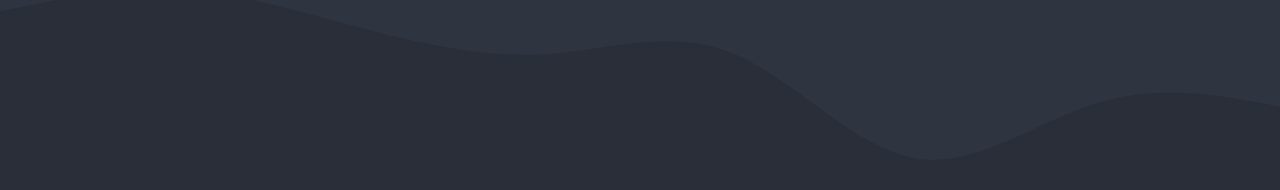
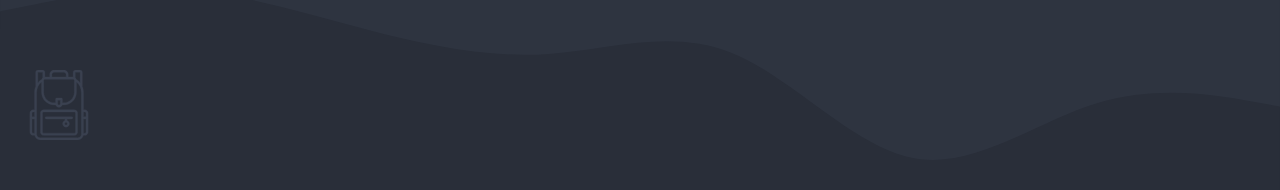
Before and after one commit to FagamBy/Portofolio, a React (Vite) app: page / in a window 1280 px wide. Shown: the part 433-623 px from the top of the page. Built offline with nearby package versions, Linux system fonts and the light colour scheme.

Commit message:
upd: icon backpack

```diff
--- a/src/pages/About.jsx
+++ b/src/pages/About.jsx
@@ -1,11 +1,11 @@
 import React from "react";
-import icon1 from '../assets/icon1.svg'
+import icon2 from '../assets/icon2.svg'
 
 const About = () => {
   return (
     <div className="bg-[#292e39] flex flex-col">
       <div id="about" className="spacer layer1 flex items-center justify-start px-6">
-        {/* <img src={icon1} alt="" className="xs:w-[45px] xs:h-auto xs:object-contain ss:w-[80px] ss:h-auto ss:object-contain"/> */}
+        <img src={icon2} alt="" className="xs:w-[40px] xs:h-auto xs:object-contain ss:w-[70px] ss:h-auto ss:object-contain"/>
       </div>
 
       <div className="min-h-[60vh] w-full">
```
Also changed, not shown: src/assets/icon2.svg (added).
